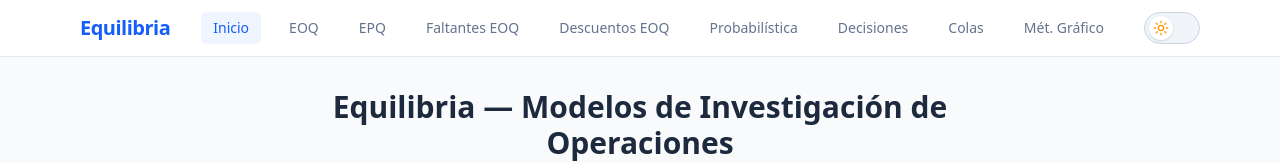
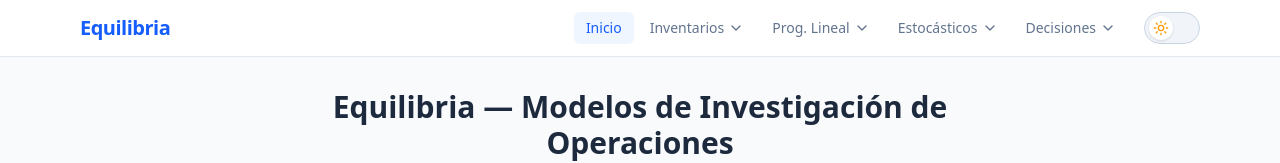
Before and after one commit to julianel5/equilibria, a React (Vite) app in the folder packages/frontend/: page / in a window 1280 px wide. Shown: the top 163 px of the page. Built offline with nearby package versions, Linux system fonts and the light colour scheme.

Commit message:
refactor: navbar por categorias con dropdowns en escritorio y acordeones en movil

```diff
--- a/packages/frontend/src/App.tsx
+++ b/packages/frontend/src/App.tsx
@@ -1,4 +1,4 @@
-import { useEffect, useState } from 'react';
+import { useEffect, useRef, useState } from 'react';
 import { NavLink, Navigate, Route, Routes, useLocation } from 'react-router-dom';
 import HomePage from './pages/HomePage';
 import EOQPage from './pages/EOQPage';
@@ -24,28 +24,82 @@ const TITULOS: Record<string, string> = {
   '/pl/metodo-grafico': 'Método Gráfico - Equilibria',
 };
 
-const linkClasses = ({ isActive }: { isActive: boolean }) =>
-  `rounded-md px-3 py-1.5 text-sm font-medium ${
+type LinkNav = { nombre: string; ruta: string };
+type GrupoNav = { titulo: string; links: LinkNav[] };
+
+/** Configuración declarativa del menú: categorías → enlaces. */
+const NAV_GRUPOS: GrupoNav[] = [
+  {
+    titulo: 'Inventarios',
+    links: [
+      { nombre: 'EOQ', ruta: '/inventory/eoq' },
+      { nombre: 'EPQ', ruta: '/inventory/epq' },
+      { nombre: 'Faltantes EOQ', ruta: '/inventory/eoq-faltantes' },
+      { nombre: 'Descuentos EOQ', ruta: '/inventory/eoq-descuentos' },
+    ],
+  },
+  {
+    titulo: 'Prog. Lineal',
+    links: [{ nombre: 'Mét. Gráfico', ruta: '/pl/metodo-grafico' }],
+  },
+  {
+    titulo: 'Estocásticos',
+    links: [
+      { nombre: 'Probabilística', ruta: '/stochastic/punto-reorden' },
+      { nombre: 'Colas', ruta: '/stochastic/teoria-colas' },
+    ],
+  },
+  {
+    titulo: 'Decisiones',
+    links: [{ nombre: 'Matriz de Pagos', ruta: '/decisiones/matriz-pagos' }],
+  },
+];
+
+const clasesEnlace = ({ isActive }: { isActive: boolean }) =>
+  `rounded-md px-3 py-1.5 text-sm font-medium transition-colors ${
     isActive
       ? 'bg-blue-50 text-blue-600 dark:bg-blue-500/15 dark:text-blue-400'
-      : 'text-slate-500 hover:text-blue-600 dark:text-gray-400 dark:hover:text-blue-400'
+      : 'text-slate-500 hover:bg-slate-100 hover:text-blue-600 dark:text-gray-400 dark:hover:bg-gray-800 dark:hover:text-blue-400'
   }`;
 
-const NAV_LINKS: { to: string; label: string; end?: boolean }[] = [
-  { to: '/', label: 'Inicio', end: true },
-  { to: '/inventory/eoq', label: 'EOQ' },
-  { to: '/inventory/epq', label: 'EPQ' },
-  { to: '/inventory/eoq-faltantes', label: 'Faltantes EOQ' },
-  { to: '/inventory/eoq-descuentos', label: 'Descuentos EOQ' },
-  { to: '/stochastic/punto-reorden', label: 'Probabilística' },
-  { to: '/decisiones/matriz-pagos', label: 'Decisiones' },
-  { to: '/stochastic/teoria-colas', label: 'Colas' },
-  { to: '/pl/metodo-grafico', label: 'Mét. Gráfico' },
-];
+const clasesLinkHijo = ({ isActive }: { isActive: boolean }) =>
+  `block w-full rounded-md px-3 py-1.5 text-sm font-medium transition-colors ${
+    isActive
+      ? 'bg-blue-50 text-blue-600 dark:bg-blue-500/15 dark:text-blue-400'
+      : 'text-slate-500 hover:bg-slate-100 hover:text-blue-600 dark:text-gray-400 dark:hover:bg-gray-800 dark:hover:text-blue-400'
+  }`;
+
+function clasesCategoria(activa: boolean, abierta: boolean): string {
+  const base = 'flex items-center gap-1 rounded-md px-3 py-1.5 text-sm font-medium transition-colors';
+  if (activa || abierta) {
+    return `${base} bg-blue-50 text-blue-600 dark:bg-blue-500/15 dark:text-blue-400`;
+  }
+  return `${base} text-slate-500 hover:bg-slate-100 hover:text-blue-600 dark:text-gray-400 dark:hover:bg-gray-800 dark:hover:text-blue-400`;
+}
+
+function ChevronDown({ className = '' }: { className?: string }) {
+  return (
+    <svg
+      className={`h-4 w-4 ${className}`}
+      fill="none"
+      viewBox="0 0 24 24"
+      stroke="currentColor"
+      strokeWidth={2}
+      strokeLinecap="round"
+      strokeLinejoin="round"
+      aria-hidden="true"
+    >
+      <path d="M6 9l6 6 6-6" />
+    </svg>
+  );
+}
 
 export default function App() {
   const location = useLocation();
   const [isOpen, setIsOpen] = useState(false);
+  const [grupoAbierto, setGrupoAbierto] = useState<string | null>(null);
+  const [acordeonAbierto, setAcordeonAbierto] = useState<Set<string>>(new Set());
+  const navRef = useRef<HTMLDivElement>(null);
 
   useEffect(() => {
     document.title = TITULOS[location.pathname] ?? 'Equilibria';
@@ -53,7 +107,37 @@ export default function App() {
 
   useEffect(() => {
     setIsOpen(false);
+    setGrupoAbierto(null);
   }, [location.pathname]);
+
+  // Cierra el dropdown de escritorio al hacer clic fuera de la barra.
+  useEffect(() => {
+    if (!grupoAbierto) return undefined;
+    const alHacerClicFuera = (e: PointerEvent) => {
+      if (navRef.current && !navRef.current.contains(e.target as Node)) setGrupoAbierto(null);
+    };
+    document.addEventListener('pointerdown', alHacerClicFuera);
+    return () => document.removeEventListener('pointerdown', alHacerClicFuera);
+  }, [grupoAbierto]);
+
+  // Al abrir el menú móvil, deja expandido el acordeón de la sección activa.
+  useEffect(() => {
+    if (isOpen) {
+      const grupoActivo = NAV_GRUPOS.find((g) => g.links.some((l) => location.pathname === l.ruta));
+      setAcordeonAbierto(grupoActivo ? new Set([grupoActivo.titulo]) : new Set());
+    } else {
+      setAcordeonAbierto(new Set());
+    }
+  }, [isOpen, location.pathname]);
+
+  const toggleAcordeon = (titulo: string) => {
+    setAcordeonAbierto((prev) => {
+      const siguiente = new Set(prev);
+      if (siguiente.has(titulo)) siguiente.delete(titulo);
+      else siguiente.add(titulo);
+      return siguiente;
+    });
+  };
 
   return (
     <ThemeProvider>
@@ -68,13 +152,41 @@ export default function App() {
                 Equilibria
               </NavLink>
 
-              {/* Layout de escritorio: visible solo en md+ */}
-              <div className="hidden items-center gap-4 md:flex">
-                {NAV_LINKS.map((l) => (
-                  <NavLink key={l.to} to={l.to} end={l.end} className={linkClasses}>
-                    {l.label}
-                  </NavLink>
-                ))}
+              {/* Layout de escritorio: dropdowns por categoría, visible en md+ */}
+              <div ref={navRef} className="hidden items-center gap-1 md:flex">
+                <NavLink to="/" end className={clasesEnlace}>
+                  Inicio
+                </NavLink>
+                {NAV_GRUPOS.map((g) => {
+                  const abierta = grupoAbierto === g.titulo;
+                  const activa = g.links.some((l) => location.pathname === l.ruta);
+                  return (
+                    <div key={g.titulo} className="relative">
+                      <button
+                        type="button"
+                        aria-haspopup="menu"
+                        aria-expanded={abierta}
+                        onClick={() => setGrupoAbierto((prev) => (prev === g.titulo ? null : g.titulo))}
+                        className={clasesCategoria(activa, abierta)}
+                      >
+                        {g.titulo}
+                        <ChevronDown className={`transition-transform duration-150 ${abierta ? 'rotate-180' : ''}`} />
+                      </button>
+                      {abierta && (
+                        <div
+                          role="menu"
+                          className="absolute left-0 z-50 mt-2 flex w-52 flex-col gap-1 rounded-md border border-slate-200 bg-white p-2 shadow-lg dark:border-gray-700 dark:bg-gray-800"
+                        >
+                          {g.links.map((l) => (
+                            <NavLink key={l.ruta} to={l.ruta} role="menuitem" className={clasesLinkHijo}>
+                              {l.nombre}
+                            </NavLink>
+                          ))}
+                        </div>
+                      )}
+                    </div>
+                  );
+                })}
                 <div className="ml-2 lg:ml-3">
                   <ThemeToggle />
                 </div>
@@ -121,14 +233,37 @@ export default function App() {
               </div>
             </div>
 
-            {/* Menú desplegable móvil */}
+            {/* Menú móvil: acordeones por categoría */}
             {isOpen && (
               <div className="mt-3 flex flex-col gap-1 border-t border-slate-200 pt-3 md:hidden dark:border-gray-800">
-                {NAV_LINKS.map((l) => (
-                  <NavLink key={l.to} to={l.to} end={l.end} className={linkClasses} onClick={() => setIsOpen(false)}>
-                    {l.label}
-                  </NavLink>
-                ))}
+                <NavLink to="/" end className={clasesEnlace} onClick={() => setIsOpen(false)}>
+                  Inicio
+                </NavLink>
+                {NAV_GRUPOS.map((g) => {
+                  const abierto = acordeonAbierto.has(g.titulo);
+                  return (
+                    <div key={g.titulo}>
+                      <button
+                        type="button"
+                        aria-expanded={abierto}
+                        onClick={() => toggleAcordeon(g.titulo)}
+                        className="flex w-full items-center justify-between rounded-md px-3 py-2 text-sm font-medium text-slate-600 transition-colors hover:bg-slate-100 hover:text-blue-600 dark:text-gray-300 dark:hover:bg-gray-800 dark:hover:text-blue-400"
+                      >
+                        {g.titulo}
+                        <ChevronDown className={`transition-transform duration-150 ${abierto ? 'rotate-180' : ''}`} />
+                      </button>
+                      {abierto && (
+                        <div className="ml-2 flex flex-col gap-1 border-l border-slate-200 py-1 pl-2 dark:border-gray-700">
+                          {g.links.map((l) => (
+                            <NavLink key={l.ruta} to={l.ruta} className={clasesLinkHijo} onClick={() => setIsOpen(false)}>
+                              {l.nombre}
+                            </NavLink>
+                          ))}
+                        </div>
+                      )}
+                    </div>
+                  );
+                })}
               </div>
             )}
           </nav>
```
